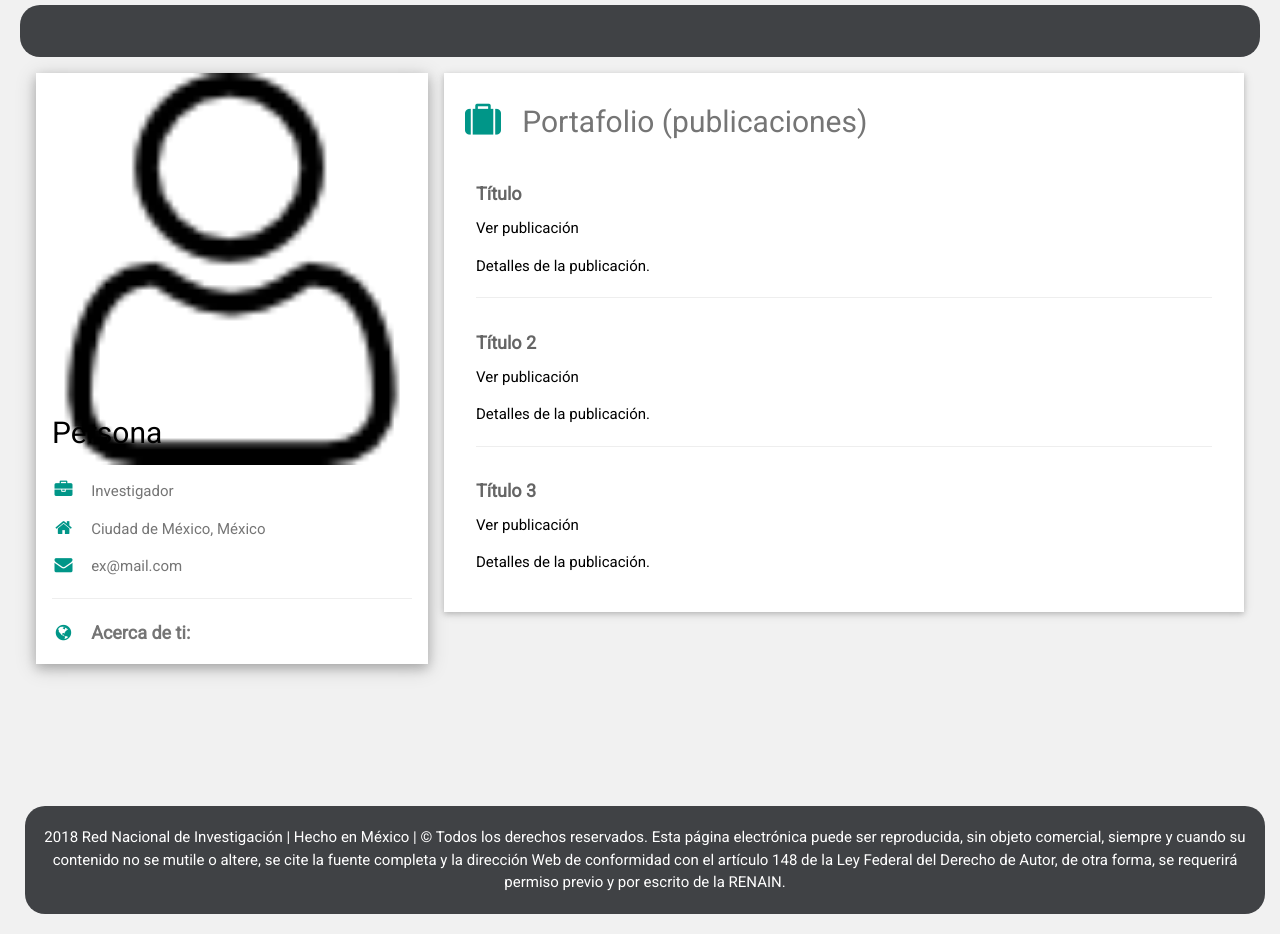
After one commit to InvestigatorsData/InvestigatorsData, a Django app: page /profile.html in a window 1280 px wide. The commit adds this page. Run offline with Django 3.2, Linux system fonts and the light colour scheme.

Commit message:
Arreglando vista del registro, pre-vista de perfil/usuario, incorporando botones de ayuda y logo

```diff
--- a/research_network/database/views.py
+++ b/research_network/database/views.py
@@ -71,4 +71,4 @@ def user_login(request):
                 email, password))
             return HttpResponse("Invalid login details given")
     else:
-        return render(request, 'database/Login.html', {})
+        return render(request, 'database/login.html', {})
--- a/research_network/pages/urls.py
+++ b/research_network/pages/urls.py
@@ -2,6 +2,7 @@ from django.urls import path
 from . import views
 urlpatterns = [
     path('', views.HomePageView.as_view(), name='home'),
-    path('register.html', views.RegisterPageView.as_view(), name='register'),
-    path('Login.html', views.LoginPageView.as_view(), name='Login'),
+    path('signup.html', views.RegisterPageView.as_view(), name='register'),
+    path('login.html', views.LoginPageView.as_view(), name='login'),
+    path('profile.html', views.ProfilePageView.as_view(), name='profile'),
 ]
--- a/research_network/pages/views.py
+++ b/research_network/pages/views.py
@@ -7,6 +7,8 @@ from django.http import HttpResponse
 class HomePageView(TemplateView):
     template_name = 'home.html'
 class RegisterPageView(TemplateView):
-    template_name = 'register.html'
+    template_name = 'signup.html'
 class LoginPageView(TemplateView):
-    template_name = 'Login.html'
+    template_name = 'login.html'
+class ProfilePageView(TemplateView):
+    template_name = 'profile.html'
--- a/research_network/static/css/styles.css
+++ b/research_network/static/css/styles.css
@@ -36,6 +36,7 @@ a {
     color: white;
     text-align: center;
     border-radius: 20px;
+    margin-top: 120px;
 }
 
 #mySearch {
--- /dev/null
+++ b/research_network/templates/profile.html
@@ -0,0 +1,118 @@
+{% load static %}
+
+<!DOCTYPE HTML PUBLIC "-//W3C//DTD HTML 4.01//EN" "http://www.w3.org/TR/html4/strict.dtd">
+<html lang="en">
+  <head>
+    <title>PERFIL</title>
+<meta charset="UTF-8">
+<meta name="viewport" content="width=device-width, initial-scale=1">
+<link rel="stylesheet" href="https://www.w3schools.com/w3css/4/w3.css">
+<link rel='stylesheet' href='https://fonts.googleapis.com/css?family=Roboto'>
+<link rel="stylesheet" href="https://cdnjs.cloudflare.com/ajax/libs/font-awesome/4.7.0/css/font-awesome.min.css">
+<link rel="stylesheet" href="{% static 'css/styles.css' %}">
+<style>
+html,body,h1,h2,h3,h4,h5,h6 {font-family: "Roboto", sans-serif}
+</style>
+</head>
+
+<header>
+<div class="container">
+    <!-- This checkbox will give us the toggle behavior, it will be hidden, but functional -->
+    <input id="toggle" type="checkbox">
+
+    <!-- IMPORTANT: Any element that we want to modify when the checkbox state changes go here, being "sibling" of the checkbox element -->
+
+    <!-- This label is tied to the checkbox, and it will contain the toggle "buttons" -->
+    <label class="toggle-container" for="toggle">
+        <!-- If menu is open, it will be the "X" icon, otherwise just a clickable area behind the hamburger menu icon -->
+        <span class="button button-toggle"></span>
+    </label>
+
+    <!-- The nav menu -->
+    <nav class="nav logo">
+
+        <a class="nav-item" href="">Publicaciones &nbsp;</a>
+        <a class="nav-item" href="">Grupos &nbsp;</a>
+    </nav>
+</div>
+</header>
+
+<body class="w3-light-grey">
+
+<!-- Page Container -->
+<div class="w3-content w3-margin-top" style="max-width:1400px;">
+
+  <!-- The Grid -->
+  <div class="w3-row-padding">
+
+    <!-- Left Column -->
+    <div class="w3-third">
+
+      <div class="w3-white w3-text-grey w3-card-4">
+        <div class="w3-display-container">
+          <img src="/static/images/icons/user.png" style="width:100%" alt="Avatar">
+          <div class="w3-display-bottomleft w3-container w3-text-black">
+            <h2>Persona</h2>
+          </div>
+        </div>
+        <div class="w3-container">
+          <p><i class="fa fa-briefcase fa-fw w3-margin-right w3-large w3-text-teal"></i>Investigador</p>
+          <p><i class="fa fa-home fa-fw w3-margin-right w3-large w3-text-teal"></i>Ciudad de México, México</p>
+          <p><i class="fa fa-envelope fa-fw w3-margin-right w3-large w3-text-teal"></i>ex@mail.com</p>
+
+          <hr>
+
+
+          <p class="w3-large w3-text-theme"><b><i class="fa fa-globe fa-fw w3-margin-right w3-text-teal"></i>Acerca de ti: </b></p>
+
+        </div>
+      </div><br>
+
+    <!-- End Left Column -->
+    </div>
+
+    <!-- Right Column -->
+    <div class="w3-twothird">
+
+      <div class="w3-container w3-card w3-white w3-margin-bottom">
+        <h2 class="w3-text-grey w3-padding-16"><i class="fa fa-suitcase fa-fw w3-margin-right w3-xxlarge w3-text-teal"></i>Portafolio (publicaciones)</h2>
+        <div class="w3-container">
+          <h5 class="w3-opacity"><b>Título</b></h5>
+          <a href="#pubic">  Ver publicación </a>
+          <p>Detalles de la publicación.</p>
+          <hr>
+        </div>
+        <div class="w3-container">
+          <h5 class="w3-opacity"><b>Título 2</b></h5>
+          <a href="#public">  Ver publicación </a>
+          <p>Detalles de la publicación.</p>
+          <hr>
+        </div>
+        <div class="w3-container">
+          <h5 class="w3-opacity"><b>Título 3</b></h5>
+          <a href="#public">  Ver publicación </a>
+          <p>Detalles de la publicación. </p><br>
+        </div>
+      </div>
+
+
+
+    <!-- End Right Column -->
+    </div>
+
+  <!-- End Grid -->
+  </div>
+
+  <!-- End Page Container -->
+</div>
+
+    <div id="footer">
+      <p>2018 Red Nacional de Investigación | Hecho en México |
+        © Todos los derechos reservados. Esta página electrónica puede ser reproducida,
+         sin objeto comercial, siempre y cuando su contenido no se mutile o altere, se cite la fuente completa
+         y la dirección Web de conformidad con el artículo 148 de la Ley Federal del Derecho de Autor, de otra forma,
+         se requerirá permiso previo y por escrito de la RENAIN. </p>
+    </div>
+
+   </body>
+  </html>
```
Also changed, not shown: research_network/static/css/main.css (+6 -43 lines), research_network/static/css/register.css (+17 -12 lines), research_network/templates/home.html (+9 -7 lines), research_network/templates/login.html (renamed from research_network/templates/register.html, +40 -90 lines), research_network/templates/signup.html (renamed from research_network/templates/Login.html, +86 -35 lines), research_network/static/css/util.css (line endings or trailing spaces), research_network/static/images/icons/user.png (added).
